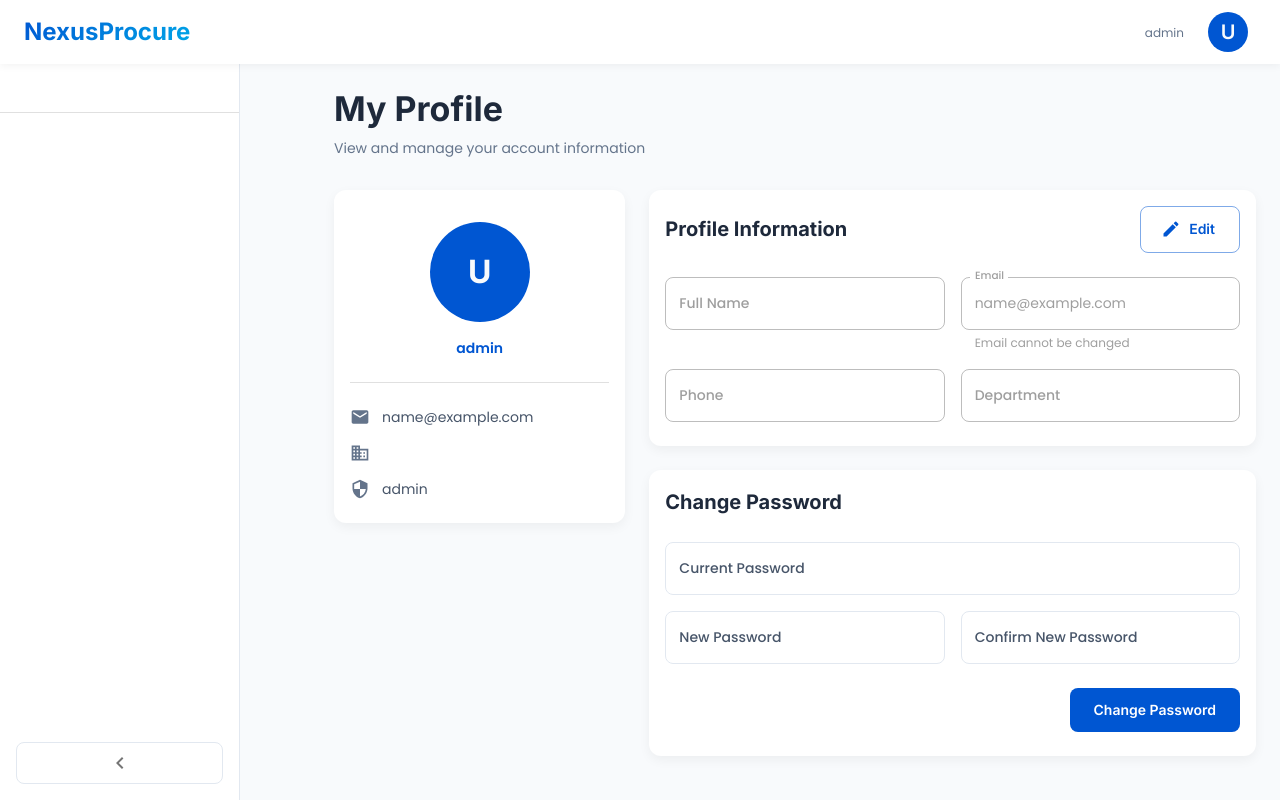
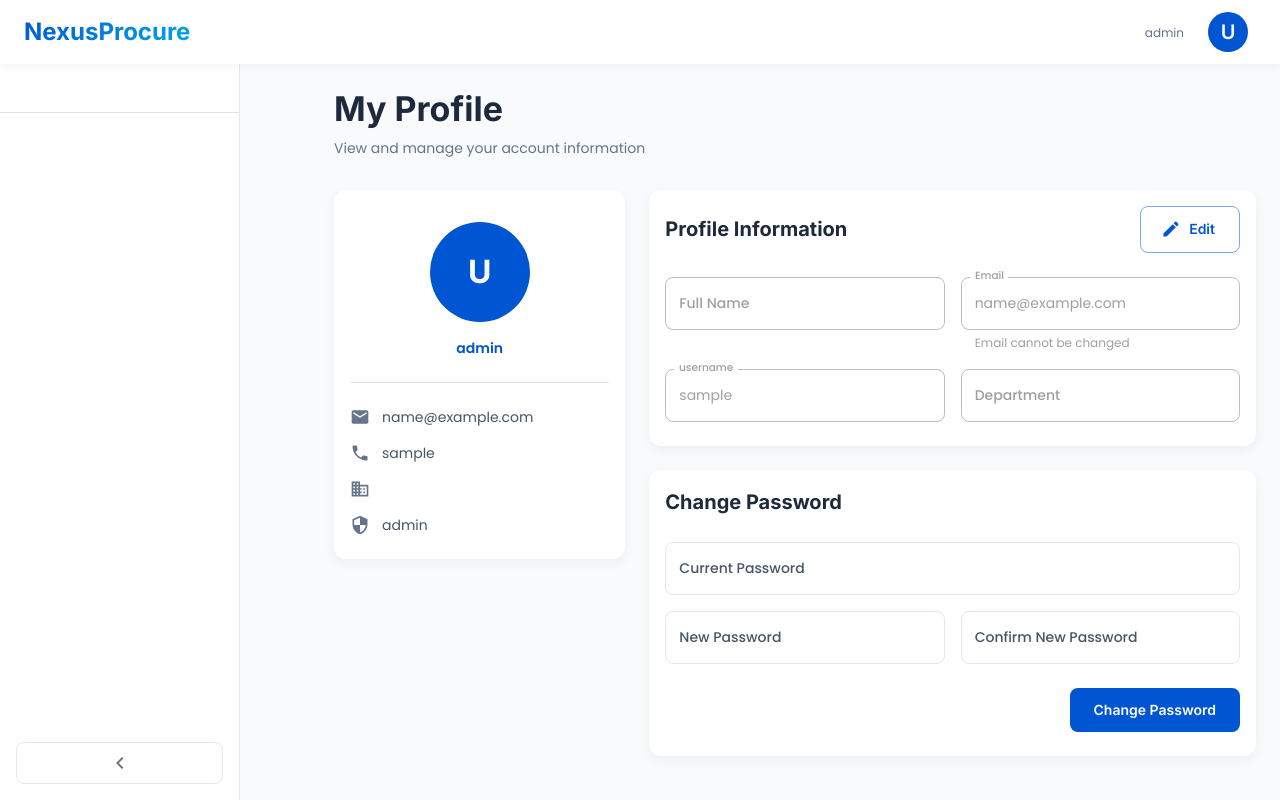
Before and after one commit to anupmaharjan998/NexusProcure-Frontend, a React (Vite) app: page /profile in a window 1280 px wide. Built offline with nearby package versions, Linux system fonts and the light colour scheme; sample sign-in values are in the browser's storage.

Commit message:
fix: user prop

```diff
--- a/src/components/Layout/Navbar.tsx
+++ b/src/components/Layout/Navbar.tsx
@@ -119,7 +119,7 @@ export const Navbar = ({ onMenuClick }: NavbarProps) => {
                 fontWeight: 600,
               }}
             >
-              {user?.fullName ? getInitials(user.fullName) : 'U'}
+              {user?.fullName ? getInitials(user.fullName || '') : 'U'}
             </Avatar>
           </IconButton>
         </Box>
--- a/src/components/User/UserForm.tsx
+++ b/src/components/User/UserForm.tsx
@@ -13,7 +13,7 @@ import { useEffect } from 'react';
 const schema = yup.object({
   name: yup.string().required('Name is required'),
   email: yup.string().email('Invalid email').required('Email is required'),
-  phone: yup.string(),
+  //username: yup.string(),
   password: yup.string().when('$isEdit', {
     is: false,
     then: (schema) => schema.required('Password is required').min(6, 'Password must be at least 6 characters'),
--- a/src/pages/Profile.tsx
+++ b/src/pages/Profile.tsx
@@ -26,7 +26,7 @@ import { getInitials } from '../utils/helpers.ts';
 
 const profileSchema = yup.object({
   name: yup.string().required('Name is required'),
-  phone: yup.string(),
+  username: yup.string(),
 });
 
 const passwordSchema = yup.object({
@@ -56,7 +56,7 @@ export const Profile = () => {
     resolver: yupResolver(profileSchema),
     defaultValues: {
       name: user?.fullName || '',
-      phone: user?.phone || '',
+        username: user?.username || '',
     },
   });
 
@@ -194,14 +194,14 @@ export const Profile = () => {
                       {user?.email}
                     </Typography>
                   </Box>
-                  {user?.phone && (
+                  {user?.username && (
                     <Box sx={{ display: 'flex', alignItems: 'center', mb: 2, gap: 1.5 }}>
                       <PhoneIcon sx={{ color: '#64748B', fontSize: 20 }} />
                       <Typography
                         variant="body2"
                         sx={{ fontFamily: 'Poppins, sans-serif', color: '#475569' }}
                       >
-                        {user.phone}
+                        {user.username}
                       </Typography>
                     </Box>
                   )}
@@ -288,10 +288,10 @@ export const Profile = () => {
                     </Grid>
                     <Grid item xs={12} sm={6}>
                       <Input
-                        label="Phone"
-                        {...registerProfile('phone')}
-                        error={!!profileErrors.phone}
-                        helperText={profileErrors.phone?.message}
+                        label="username"
+                        {...registerProfile('username')}
+                        error={!!profileErrors.username}
+                        helperText={profileErrors.username?.message}
                         disabled={!editMode || loading}
                       />
                     </Grid>
```
